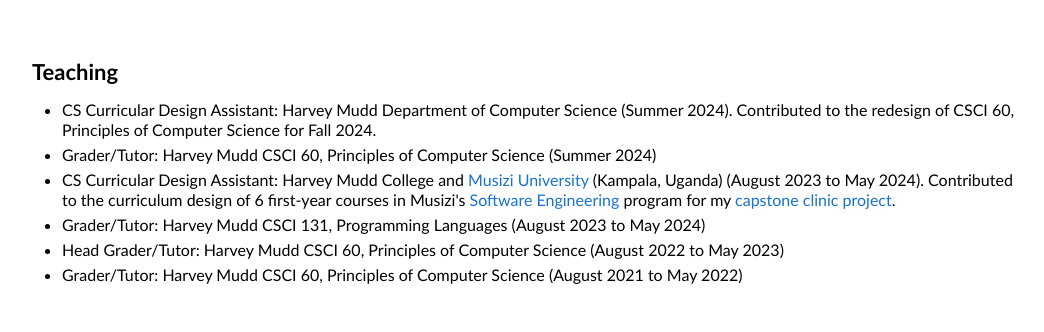
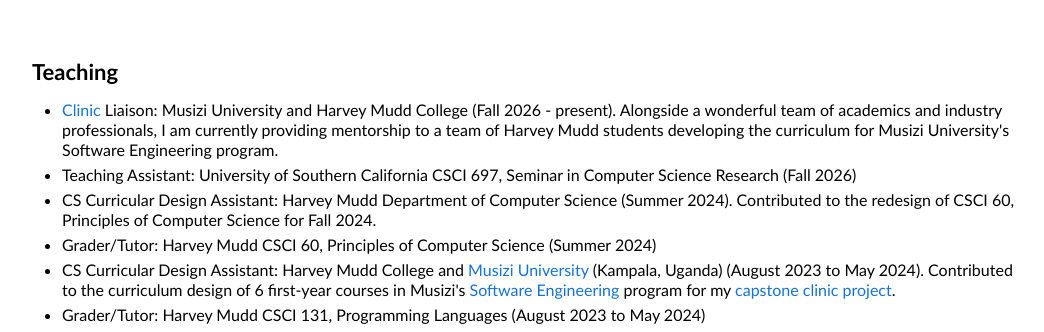
Before and after one commit to emilymweiss/emilyweiss, a plain HTML site: page index.html in a window 1280 px wide. Shown: the part 1084-1416 px from the top of the page, without its empty margins (118-1162 px from the left). Drawn offline with Linux system fonts and the light colour scheme.

Commit message:
Update index.html

```diff
--- a/index.html
+++ b/index.html
@@ -142,6 +142,8 @@
 
         <p style="padding-left:10px;padding-right:20px">
             <ul>
+              <li><a href="https://www.hmc.edu/clinic/">Clinic</a> Liaison: Musizi University and Harvey Mudd College (Fall 2026 - present). Alongside a wonderful team of academics and industry professionals, I am currently providing mentorship to a team of Harvey Mudd students developing the curriculum for Musizi University's Software Engineering program.</li>
+              <li>Teaching Assistant: University of Southern California CSCI 697, Seminar in Computer Science Research (Fall 2026)</li>
               <li>CS Curricular Design Assistant: Harvey Mudd Department of Computer Science (Summer 2024). Contributed to the redesign of CSCI 60, Principles of Computer Science for Fall 2024.</li>
               <li>Grader/Tutor: Harvey Mudd CSCI 60, Principles of Computer Science (Summer 2024)</li>
               <li>CS Curricular Design Assistant: Harvey Mudd College and <a href="https://www.musizi.ac.ug/">Musizi University</a> (Kampala, Uganda) (August 2023 to May 2024). Contributed to the curriculum design of 6 first-year courses in Musizi's <a href="https://www.musizi.ac.ug/academics/software-engineering">Software Engineering</a> program for my <a href="https://www.hmc.edu/clinic/2024/computing-curricula-at-musizi-university/">capstone clinic project</a>.</li>
```
